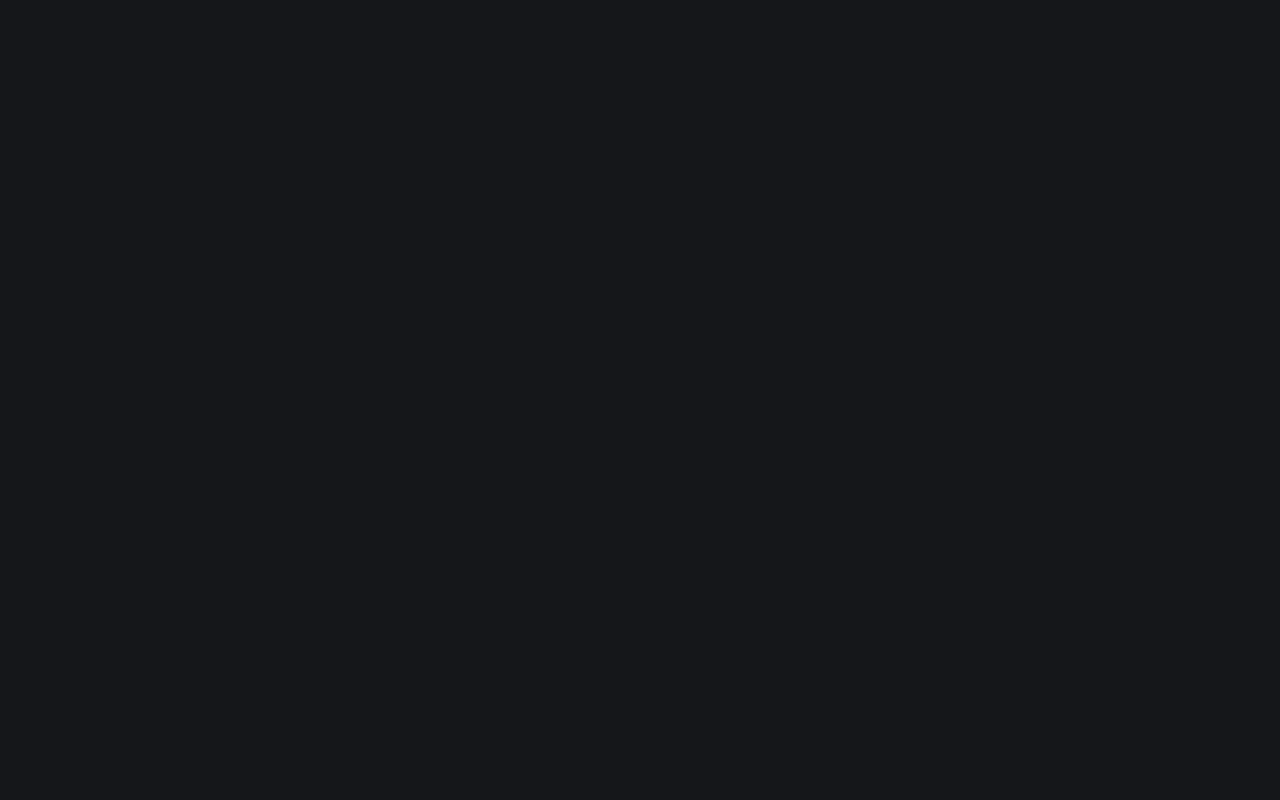
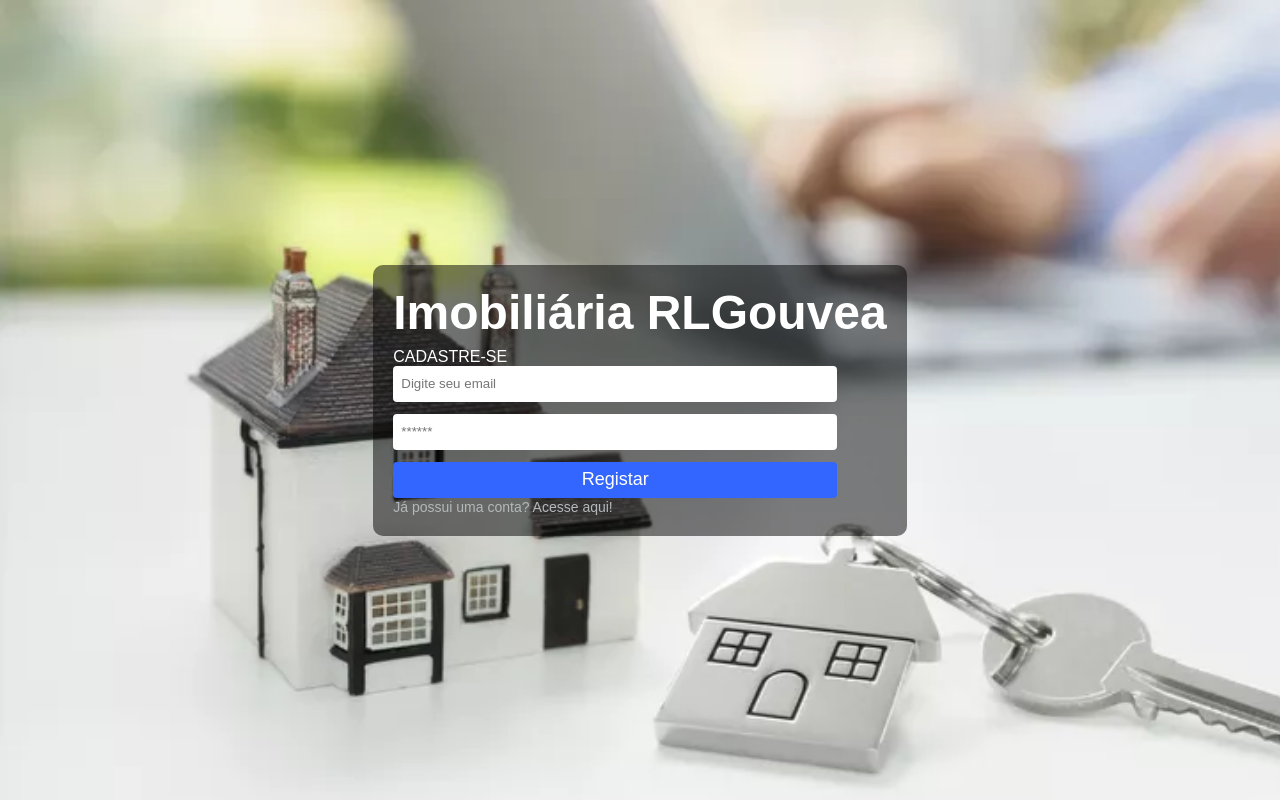
Before and after one commit to educwb/loginreact, a React (Create React App) app: page /register in a window 1280 px wide. Before the commit this address had no page. Built offline with nearby package versions, Linux system fonts and the light colour scheme.

Commit message:
logando no firebase no novo layout

```diff
--- /dev/null
+++ b/src/pages/Admin/index.js
@@ -0,0 +1,9 @@
+import './admin.css'
+
+export default function Admin(){
+  return(
+    <div>
+      <h1>Página ADMIN</h1>
+    </div>
+  )
+}
--- a/src/pages/Home/index.js
+++ b/src/pages/Home/index.js
@@ -1,5 +1,11 @@
 import { useState } from "react";
+
 import { Link } from "react-router-dom";
+
+import { auth } from '../../firebaseConnection'
+import { signInWithEmailAndPassword } from 'firebase/auth'
+
+import { useNavigate } from 'react-router-dom'
 
 import './home.css'
 
@@ -7,11 +13,30 @@ export default function Home(){
   const [email, setEmail] = useState('')
   const [password, setPassword] = useState('')
 
-  function handleLogin(e){
+  const navigate = useNavigate()
+
+  async function handleLogin(e){
     e.preventDefault()
 
     if(email !== '' && password !==''){
-      alert('teste')
+
+      await signInWithEmailAndPassword(auth, email, password)
+      .then((value) => {
+        console.log('Usuário logado com sucesso')
+
+        // navegar para /admin
+        navigate('/admin', { replace: true})
+
+      })
+      .catch((error) => {
+        console.log('Erro ao logar: ' + error)
+
+        if(error.code === 'auth/user-not-found'){
+          alert('Usuário não cadastrado!')
+        } else if(error.code === 'auth/wrong-password'){
+          alert('Senha incorreta!')
+        }
+      })
     }else{
       alert('Preencha todos os campos!')
     }
--- /dev/null
+++ b/src/pages/Register/index.js
@@ -0,0 +1,51 @@
+import { useState } from "react";
+import { Link } from "react-router-dom";
+
+export default function Register(){
+  const [email, setEmail] = useState('')
+  const [password, setPassword] = useState('')
+
+  function handleRegister(e){
+    e.preventDefault()
+
+    if(email !== '' && password !==''){
+      alert('teste')
+    }else{
+      alert('Preencha todos os campos!')
+    }
+  }
+
+  return(
+    <div className="home-container">
+      <div className="box-form">
+
+        <h1>Imobiliária RLGouvea</h1>
+
+        <span>CADASTRE-SE</span>
+
+        <form className="form" onSubmit={handleRegister}>
+          <input
+            type="text"
+            placeholder="Digite seu email"
+            value={email}
+            onChange={(e) => setEmail(e.target.value)}
+          />
+
+          <input
+            autoComplete={false}
+            type="password"
+            placeholder="******"
+            value={password}
+            onChange={(e) => setPassword(e.target.value)}
+          />
+
+          <button type="submit">Registar</button>
+        </form>
+
+        <Link className="button-link" to="/">
+          Já possui uma conta? Acesse aqui!
+        </Link>
+      </div>
+    </div>
+  )
+}
--- a/src/routes/index.js
+++ b/src/routes/index.js
@@ -1,6 +1,9 @@
 import { Routes, Route} from 'react-router-dom'
 
 import Home from '../pages/Home'
+import Admin from '../pages/Admin'
+import Register from '../pages/Register'
+
 import Login from '../pages/Login'
 import Posts from '../pages/Posts'
 
@@ -8,6 +11,8 @@ function RoutesApp(){
   return(
     <Routes>
       <Route path='/' element={ <Home/> } />
+      <Route path='/admin' element={ <Admin/> } />
+      <Route path='/register' element={ <Register/> } />
       <Route path='/login' element={ <Login/> } />
       <Route path='/posts' element={ <Posts/> } />
     </Routes>
```
Also changed, not shown: src/pages/Admin/admin.css (added).
